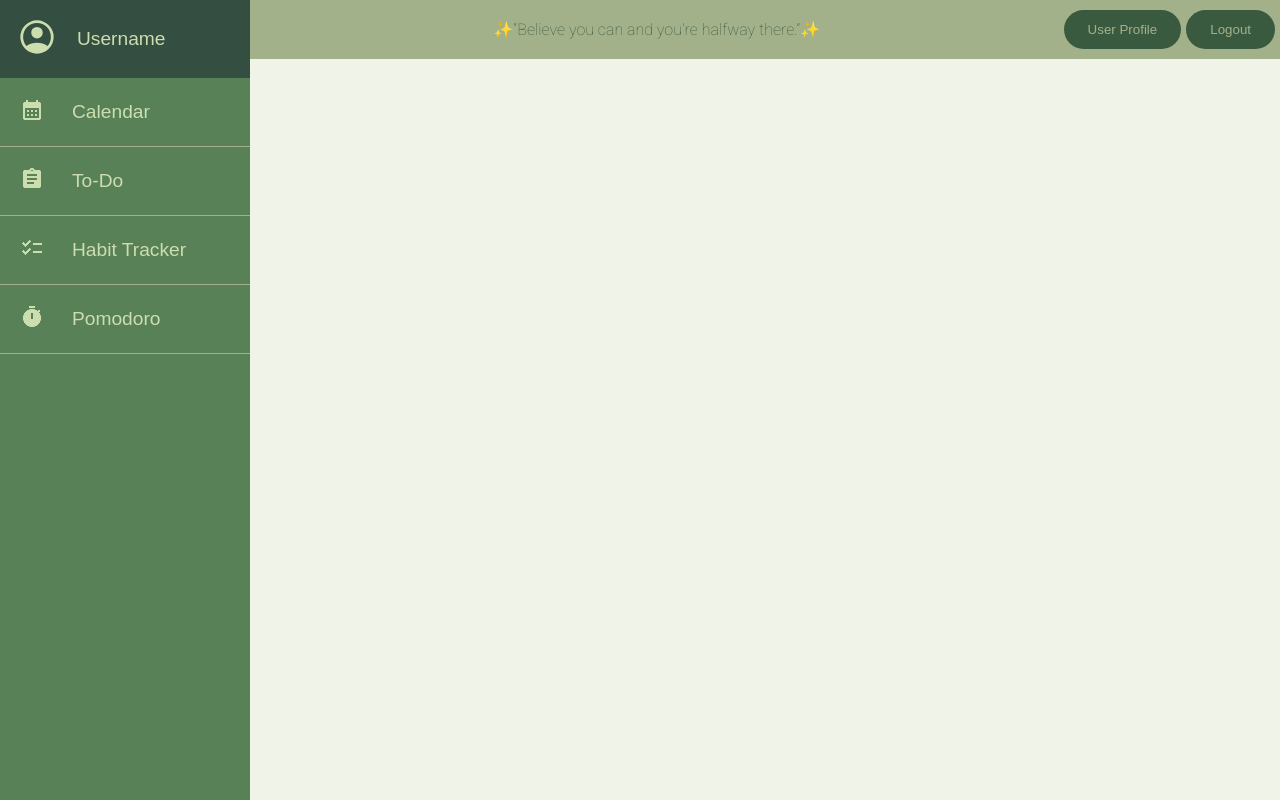
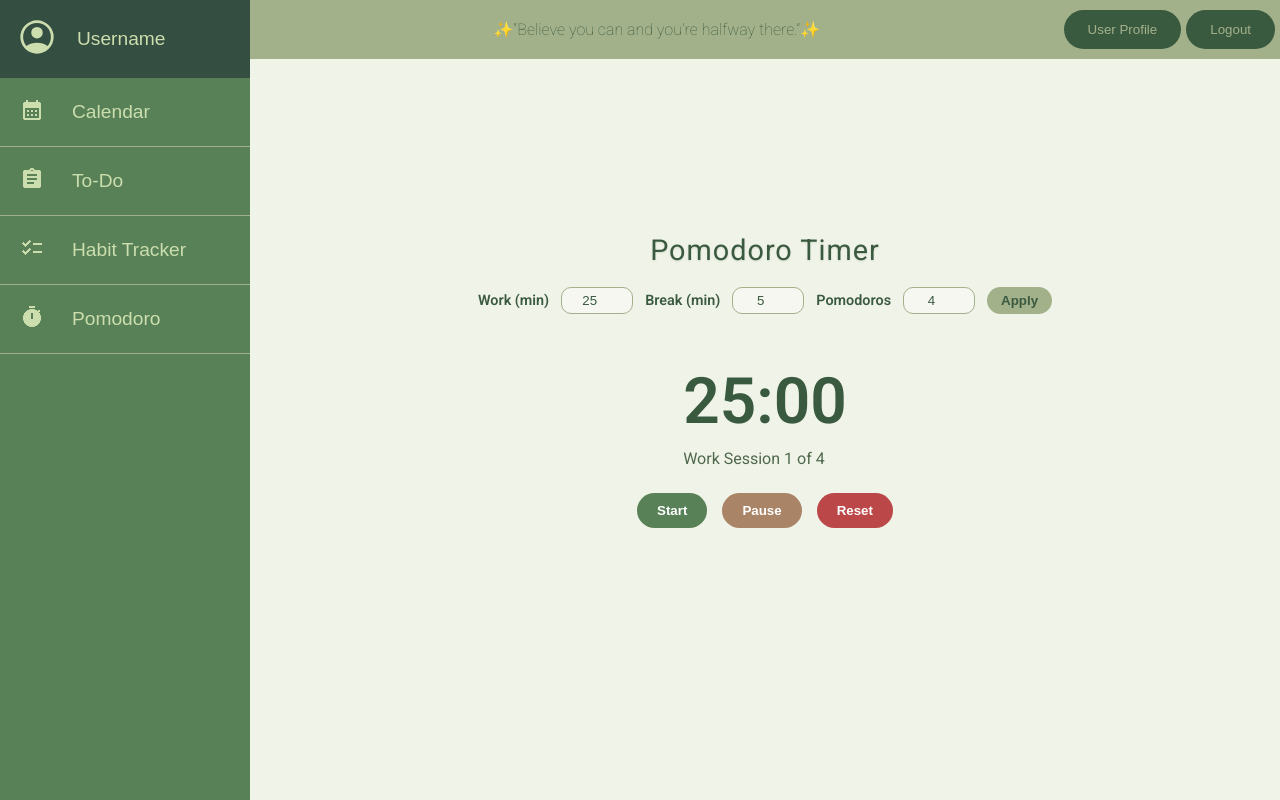
Before and after one commit to g-pallavi-07/CP-Project, a Flask app: page /pomodoro in a window 1280 px wide. Run offline with Flask 3, Linux system fonts and the light colour scheme; some web fonts are replaced.

Commit message:
added habit and pomodoro

```diff
--- a/templates/pomodoro.html
+++ b/templates/pomodoro.html
@@ -102,8 +102,32 @@
         </li>
       </ul>
     </nav>
-    <main>
-        <h1>Welcome to the Pomodoro Timer Page</h1>
+    <main class="pomodoro-main">
+      <section class="pomodoro-container">
+        <h1 class="pomodoro-title">Pomodoro Timer</h1>
+
+        <div class="settings-bar">
+          <label>Work (min)</label>
+          <input type="number" id="workDuration" value="25">
+          <label>Break (min)</label>
+          <input type="number" id="breakDuration" value="5">
+          <label>Pomodoros</label>
+          <input type="number" id="cycles" value="4">
+          <button id="applySettings">Apply</button>
+        </div>
+
+        <div class="timer-display">
+          <h2 id="timer">25:00</h2>
+          <p id="sessionType">Work Session 1 of 4</p>
+        </div>
+
+        <div class="control-buttons">
+          <button id="startBtn" class="start-btn">Start</button>
+          <button id="pauseBtn" class="pause-btn">Pause</button>
+          <button id="resetBtn" class="reset-btn">Reset</button>
+        </div>
+      </section>
     </main>
-</body>
-</html>
+    </body>
+    <script src="/static/js/pomodoro.js"></script>
+    </html>
```
Also changed, not shown: templates/habit.html (+17 -2 lines).
